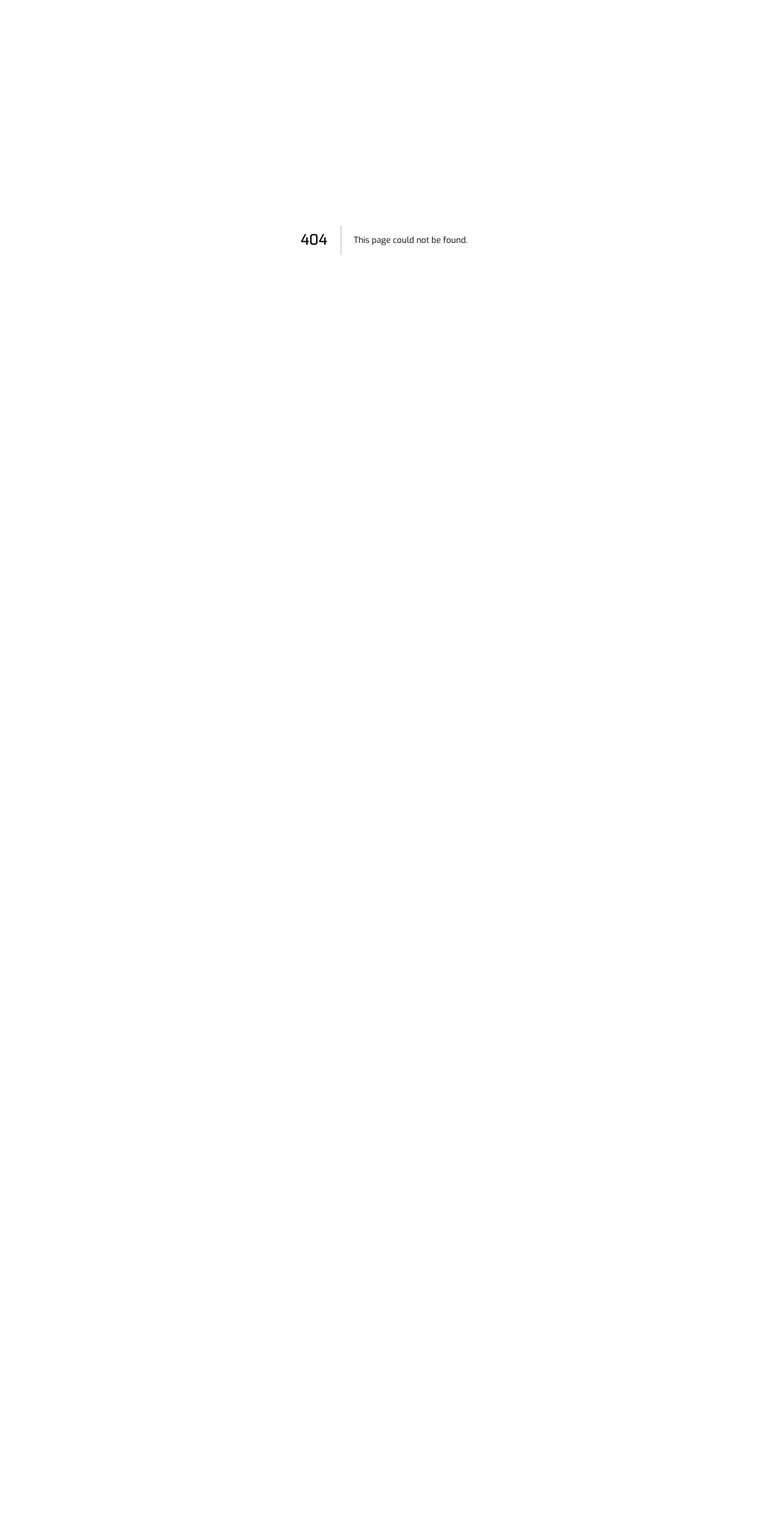
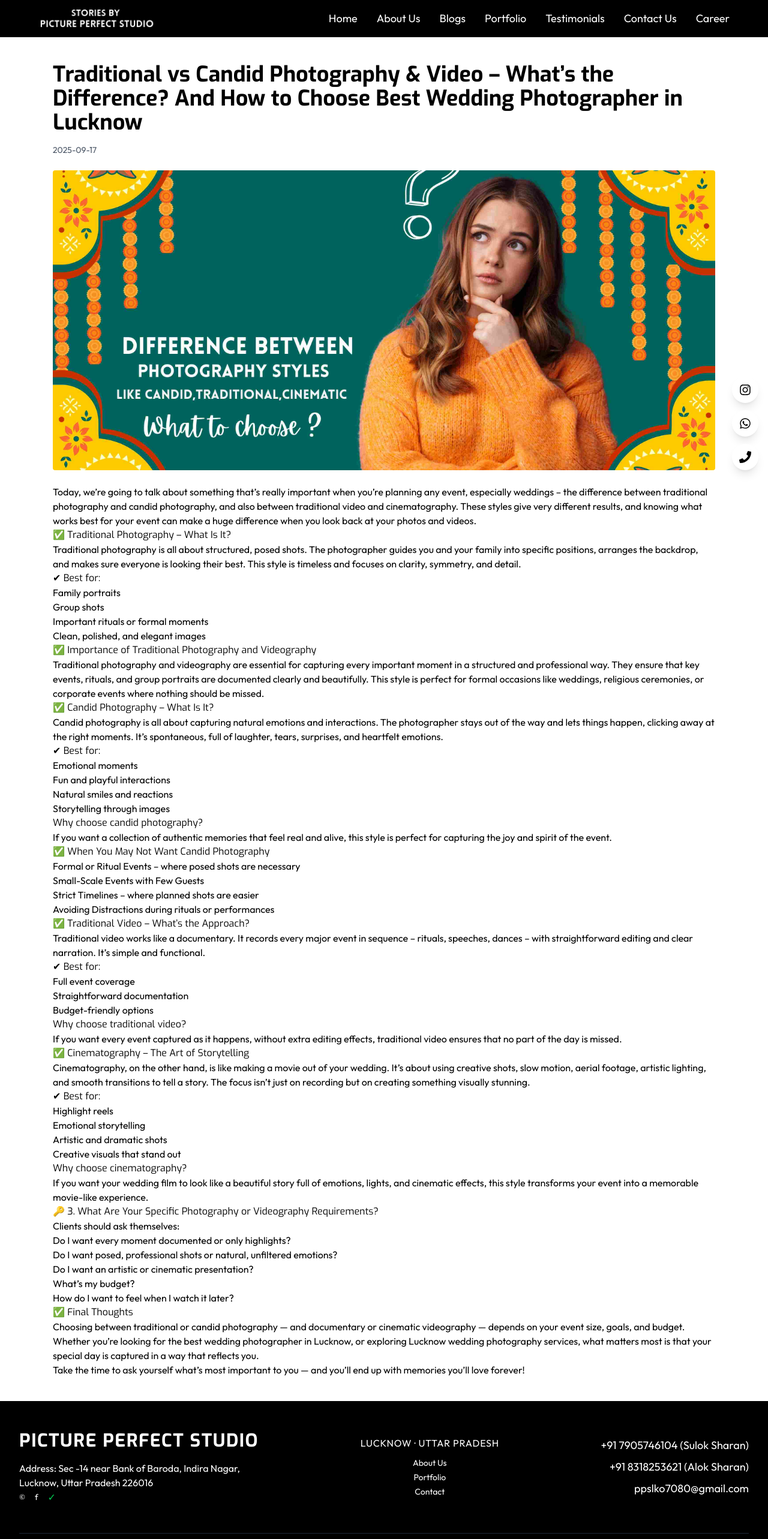
Before and after one commit to riteshd541/pps, a Next.js app: page /blog/traditional-vs-candid-photography in a window 1280 px wide. Before the commit this address had no page. Shown: the top 2566 px of the page at 60% size. Before the commit the page ends 800 px from the top, so only its background shows below. Built offline with nearby package versions, Linux system fonts and the light colour scheme.

Commit message:
Blog added

```diff
--- /dev/null
+++ b/src/app/blog/[slug]/page.js
@@ -0,0 +1,44 @@
+import blogs from "../../blog/blogsData";
+import Header from "@/app/components/Header";
+import Footer from "@/app/components/Footer";
+
+export async function generateMetadata({ params }) {
+  const blog = blogs.find((b) => b.slug === params.slug);
+  if (!blog) {
+    return {
+      title: "Blog Not Found | RDigitalCraft",
+      description: "The blog you are looking for does not exist.",
+    };
+  }
+  return {
+    title: `${blog.title} | Photography Blog`,
+    description: blog.description,
+  };
+}
+
+export default function BlogDetail({ params }) {
+  const { slug } = params;
+  const blog = blogs.find((b) => b.slug === slug);
+
+  if (!blog) return <p className="text-center py-10">❌ Blog not found!</p>;
+
+  return (
+    <>
+      <Header backgroundColor="bg-black" />
+      <div className="max-w-6xl container mx-auto px-6 py-10 mt-16">
+        <h1 className="text-4xl font-bold mb-4">{blog.title}</h1>
+        <p className="text-gray-600 text-sm mb-6">{blog.date}</p>
+        <img
+          src={blog.image}
+          alt={blog.title}
+          className="rounded mb-6 w-full max-h-[500px] object-cover"
+        />
+        <div
+          className="prose prose-lg max-w-none prose-headings:mt-6 prose-headings:mb-4 prose-p:my-4 prose-ul:my-4 prose-li:my-1"
+          dangerouslySetInnerHTML={{ __html: blog.content }}
+        />
+      </div>
+      <Footer />
+    </>
+  );
+}
--- /dev/null
+++ b/src/app/blog/blogsData.js
@@ -0,0 +1,93 @@
+const blogs = [
+  {
+    slug: "traditional-vs-candid-photography",
+    title:
+      "Traditional vs Candid Photography & Video – What’s the Difference? And How to Choose Best Wedding Photographer in Lucknow",
+    date: "2025-09-17",
+    description:
+      "Confused between traditional and candid photography, or traditional video and cinematography? Here’s a complete guide to help you choose the best wedding photographer in Lucknow according to your requirements.",
+    image: "/blog/1.jpg",
+    content: `
+      <p>Today, we’re going to talk about something that’s really important when you’re planning any event, especially weddings – the difference between traditional photography and candid photography, and also between traditional video and cinematography. These styles give very different results, and knowing what works best for your event can make a huge difference when you look back at your photos and videos.</p>
+
+      <h2>✅ Traditional Photography – What Is It?</h2>
+      <p>Traditional photography is all about structured, posed shots. The photographer guides you and your family into specific positions, arranges the backdrop, and makes sure everyone is looking their best. This style is timeless and focuses on clarity, symmetry, and detail.</p>
+
+      <h3>✔ Best for:</h3>
+      <ul>
+        <li>Family portraits</li>
+        <li>Group shots</li>
+        <li>Important rituals or formal moments</li>
+        <li>Clean, polished, and elegant images</li>
+      </ul>
+
+      <h2>✅ Importance of Traditional Photography and Videography</h2>
+      <p>Traditional photography and videography are essential for capturing every important moment in a structured and professional way. They ensure that key events, rituals, and group portraits are documented clearly and beautifully. This style is perfect for formal occasions like weddings, religious ceremonies, or corporate events where nothing should be missed.</p>
+
+      <h2>✅ Candid Photography – What Is It?</h2>
+      <p>Candid photography is all about capturing natural emotions and interactions. The photographer stays out of the way and lets things happen, clicking away at the right moments. It’s spontaneous, full of laughter, tears, surprises, and heartfelt emotions.</p>
+
+      <h3>✔ Best for:</h3>
+      <ul>
+        <li>Emotional moments</li>
+        <li>Fun and playful interactions</li>
+        <li>Natural smiles and reactions</li>
+        <li>Storytelling through images</li>
+      </ul>
+
+      <h3>Why choose candid photography?</h3>
+      <p>If you want a collection of authentic memories that feel real and alive, this style is perfect for capturing the joy and spirit of the event.</p>
+
+      <h3>✅ When You May Not Want Candid Photography</h3>
+      <ul>
+        <li>Formal or Ritual Events – where posed shots are necessary</li>
+        <li>Small-Scale Events with Few Guests</li>
+        <li>Strict Timelines – where planned shots are easier</li>
+        <li>Avoiding Distractions during rituals or performances</li>
+      </ul>
+
+      <h2>✅ Traditional Video – What’s the Approach?</h2>
+      <p>Traditional video works like a documentary. It records every major event in sequence – rituals, speeches, dances – with straightforward editing and clear narration. It’s simple and functional.</p>
+
+      <h3>✔ Best for:</h3>
+      <ul>
+        <li>Full event coverage</li>
+        <li>Straightforward documentation</li>
+        <li>Budget-friendly options</li>
+      </ul>
+
+      <h3>Why choose traditional video?</h3>
+      <p>If you want every event captured as it happens, without extra editing effects, traditional video ensures that no part of the day is missed.</p>
+
+      <h2>✅ Cinematography – The Art of Storytelling</h2>
+      <p>Cinematography, on the other hand, is like making a movie out of your wedding. It’s about using creative shots, slow motion, aerial footage, artistic lighting, and smooth transitions to tell a story. The focus isn’t just on recording but on creating something visually stunning.</p>
+
+      <h3>✔ Best for:</h3>
+      <ul>
+        <li>Highlight reels</li>
+        <li>Emotional storytelling</li>
+        <li>Artistic and dramatic shots</li>
+        <li>Creative visuals that stand out</li>
+      </ul>
+
+      <h3>Why choose cinematography?</h3>
+      <p>If you want your wedding film to look like a beautiful story full of emotions, lights, and cinematic effects, this style transforms your event into a memorable movie-like experience.</p>
+
+      <h2>🔑 3. What Are Your Specific Photography or Videography Requirements?</h2>
+      <p>Clients should ask themselves:</p>
+      <ul>
+        <li>Do I want every moment documented or only highlights?</li>
+        <li>Do I want posed, professional shots or natural, unfiltered emotions?</li>
+        <li>Do I want an artistic or cinematic presentation?</li>
+        <li>What’s my budget?</li>
+        <li>How do I want to feel when I watch it later?</li>
+      </ul>
+
+      <h2>✅ Final Thoughts</h2>
+      <p>Choosing between traditional or candid photography — and documentary or cinematic videography — depends on your event size, goals, and budget. Whether you’re looking for the best wedding photographer in Lucknow, or exploring Lucknow wedding photography services, what matters most is that your special day is captured in a way that reflects you.</p>
+      <p>Take the time to ask yourself what’s most important to you — and you’ll end up with memories you’ll love forever!</p>
+    `,
+  },
+];
+
+export default blogs;
--- /dev/null
+++ b/src/app/blog/page.js
@@ -0,0 +1,46 @@
+import Link from "next/link";
+import blogs from "./blogsData";
+import Header from "../components/Header";
+import Footer from "../components/Footer";
+
+export const metadata = {
+  title: "Photography Blogs | RDigitalCraft",
+  description:
+    "Explore blogs on wedding photography, videography, and tips to choose the best photographer in Lucknow.",
+};
+
+export default function BlogPage() {
+  return (
+    <>
+      <Header backgroundColor="bg-black" />
+      <div className="max-w-6xl container mx-auto px-6 py-10 mt-16">
+        <h1 className="text-4xl font-bold mb-8 text-center">
+          Our Photography Blogs
+        </h1>
+        <div className="grid grid-cols-2 md:grid-cols-3 gap-8">
+          {blogs.map((blog) => (
+            <div
+              key={blog.slug}
+              className="border rounded-lg p-4 shadow hover:shadow-lg transition"
+            >
+              <img
+                src={blog.image}
+                alt={blog.title}
+                className="rounded mb-4 w-full h-60 object-cover"
+              />
+              <h2 className="text-2xl font-semibold">{blog.title}</h2>
+              <p className="text-gray-600 text-sm">{blog.date}</p>
+              <p className="mt-2">{blog.description}</p>
+              <Link href={`/blog/${blog.slug}`}>
+                <button className="mt-4 px-4 py-2 bg-blue-600 text-white rounded">
+                  Read More
+                </button>
+              </Link>
+            </div>
+          ))}
+        </div>
+      </div>
+      <Footer />
+    </>
+  );
+}
--- a/src/app/components/Header.js
+++ b/src/app/components/Header.js
@@ -14,10 +14,11 @@ const Header = ({ backgroundColor }) => {
   const PageRoutes = [
     { id: 1, routeName: "Home", pageUrl: "/" },
     { id: 2, routeName: "About Us", pageUrl: "/about" },
-    { id: 3, routeName: "Portfolio", pageUrl: "/portfolio" },
-    { id: 4, routeName: "Testimonials", pageUrl: "/testimonials" },
-    { id: 5, routeName: "Contact Us", pageUrl: "/contact" },
-    { id: 6, routeName: "Career", pageUrl: "/careers" },
+    { id: 3, routeName: "Blogs", pageUrl: "/blog" },
+    { id: 4, routeName: "Portfolio", pageUrl: "/portfolio" },
+    { id: 5, routeName: "Testimonials", pageUrl: "/testimonials" },
+    { id: 6, routeName: "Contact Us", pageUrl: "/contact" },
+    { id: 7, routeName: "Career", pageUrl: "/careers" },
   ];
 
   useEffect(() => {
```
Also changed, not shown: public/blog/1.jpg (added), 1 other file (tests, documents, lock files or other folders).
